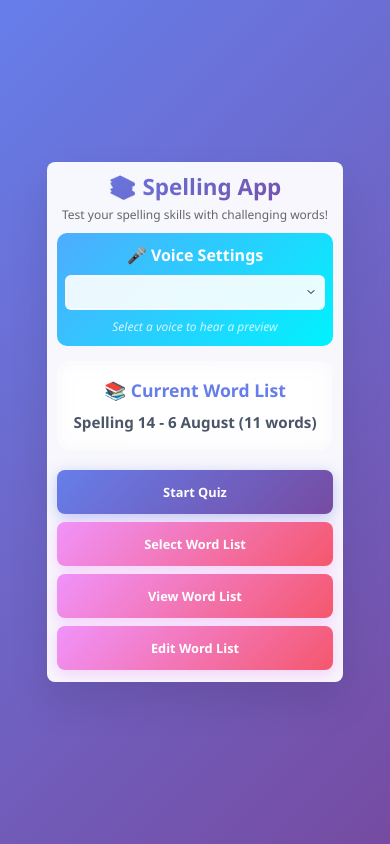
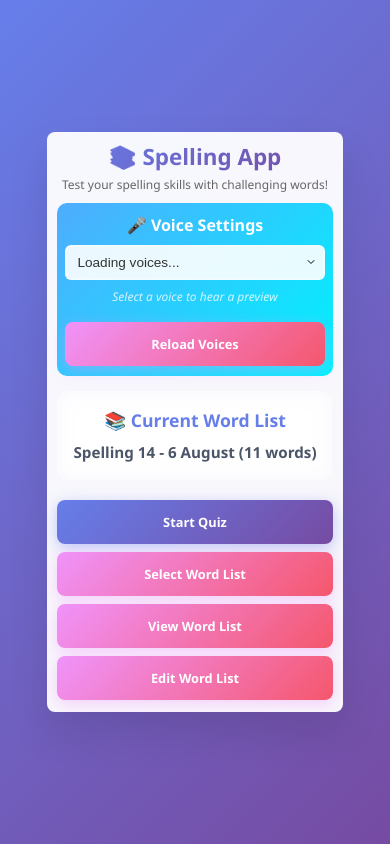
Before and after one commit to jt10101/spelling-app, a React (Vite) app: page / in a window 390 px wide. Built offline with nearby package versions, Linux system fonts and the light colour scheme.

Commit message:
mobile voices

```diff
--- a/src/App.jsx
+++ b/src/App.jsx
@@ -25,40 +25,50 @@ function App() {
   const [currentTranscript, setCurrentTranscript] = useState("");
 
   // Load available voices when component mounts
-  useEffect(() => {
   const loadVoices = () => {
     const voices = speechSynthesis.getVoices();
-      // Filter to only English and Chinese voices, excluding problematic voices
+    console.log("Available voices:", voices); // Debug log
+
+    // Filter to only English voices, with more inclusive filtering for mobile
     const filteredVoices = voices.filter(
       (voice) =>
-          (voice.lang.startsWith("en") || voice.lang.startsWith("zh")) && //   "Cellos", //   "Bubbles", //   "Boing", //   "Bad News", // ![
-          //   "Bells",
-          //   "Bahh",
-          //   "Albert",
-          //   "Eddy (English (United Kingdom))",
-          //   "Eddy (English (United States))",
-          //   "Eddy (Chinese (China mainland))",
-          //   "Eddy (Chinese (Taiwan))",
-          //   "Flo (English (United Kingdom))",
-          //   "Flo (English (United States))",
-          //   "Flo (Chinese (China mainland))",
-          //   "Flo (Chinese (Taiwan))",
-          //   "Fred",
-          //   "Good News",
-          // ].includes(voice.name)
-          [
-            "Arthur",
-            "Catherine",
-            "Gordon",
-            "Daniel (English (United Kingdom))",
-          ].includes(voice.name)
+        voice.lang.startsWith("en") &&
+        // Include common mobile voices and exclude problematic ones
+        ![
+          "Cellos",
+          "Bubbles",
+          "Boing",
+          "Bad News",
+          "Bells",
+          "Bahh",
+          "Albert",
+          "Fred",
+          "Good News",
+        ].includes(voice.name) &&
+        // Include specific preferred voices or any English voice
+        (voice.name === "Arthur" ||
+          voice.name === "Catherine" ||
+          voice.name === "Gordon" ||
+          voice.name === "Daniel (English (United Kingdom))" ||
+          voice.name.includes("English") ||
+          voice.name.includes("en-"))
     );
-      setAvailableVoices(filteredVoices);
+
+    console.log("Filtered voices:", filteredVoices); // Debug log
+
+    // If no voices found with strict filtering, use all English voices
+    let finalVoices = filteredVoices;
+    if (filteredVoices.length === 0) {
+      finalVoices = voices.filter((voice) => voice.lang.startsWith("en"));
+      console.log("Fallback voices:", finalVoices); // Debug log
+    }
+
+    setAvailableVoices(finalVoices);
 
     // Try to find Arthur (GB) first, then other British voices
     const preferredVoice =
-        filteredVoices.find((voice) => voice.name === "Arthur") ||
-        filteredVoices.find(
+      finalVoices.find((voice) => voice.name === "Arthur") ||
+      finalVoices.find(
         (voice) =>
           voice.lang === "en-GB" ||
           voice.lang === "en-SG" ||
@@ -67,14 +77,26 @@ function App() {
 
     if (preferredVoice) {
       setSelectedVoice(preferredVoice);
-      } else if (filteredVoices.length > 0) {
-        setSelectedVoice(filteredVoices[0]);
+    } else if (finalVoices.length > 0) {
+      setSelectedVoice(finalVoices[0]);
     }
   };
 
+  useEffect(() => {
     if ("speechSynthesis" in window) {
+      // Load voices immediately
       loadVoices();
+
+      // Set up the voices changed event
       speechSynthesis.onvoiceschanged = loadVoices;
+
+      // Mobile browsers sometimes need a delay to load voices
+      setTimeout(() => {
+        if (availableVoices.length === 0) {
+          console.log("Retrying voice loading...");
+          loadVoices();
+        }
+      }, 1000);
     }
 
     // Initialize Speech Recognition
@@ -389,15 +411,31 @@ function App() {
                 onChange={handleVoiceChange}
                 className="voice-select-menu"
               >
-                {availableVoices.map((voice, index) => (
+                {availableVoices.length === 0 ? (
+                  <option value="">Loading voices...</option>
+                ) : (
+                  availableVoices.map((voice, index) => (
                     <option key={index} value={voice.name}>
                       {getVoiceDisplayName(voice)}
                     </option>
-                ))}
+                  ))
+                )}
               </select>
               <small className="voice-preview-hint">
                 Select a voice to hear a preview
               </small>
+              {availableVoices.length === 0 && (
+                <button
+                  className="btn btn-secondary"
+                  onClick={() => {
+                    console.log("Manual voice reload");
+                    loadVoices();
+                  }}
+                  style={{ marginTop: "10px", fontSize: "0.8rem" }}
+                >
+                  Reload Voices
+                </button>
+              )}
             </div>
           </div>
 
```
Lines whose indentation alone changed are shown as unchanged.
